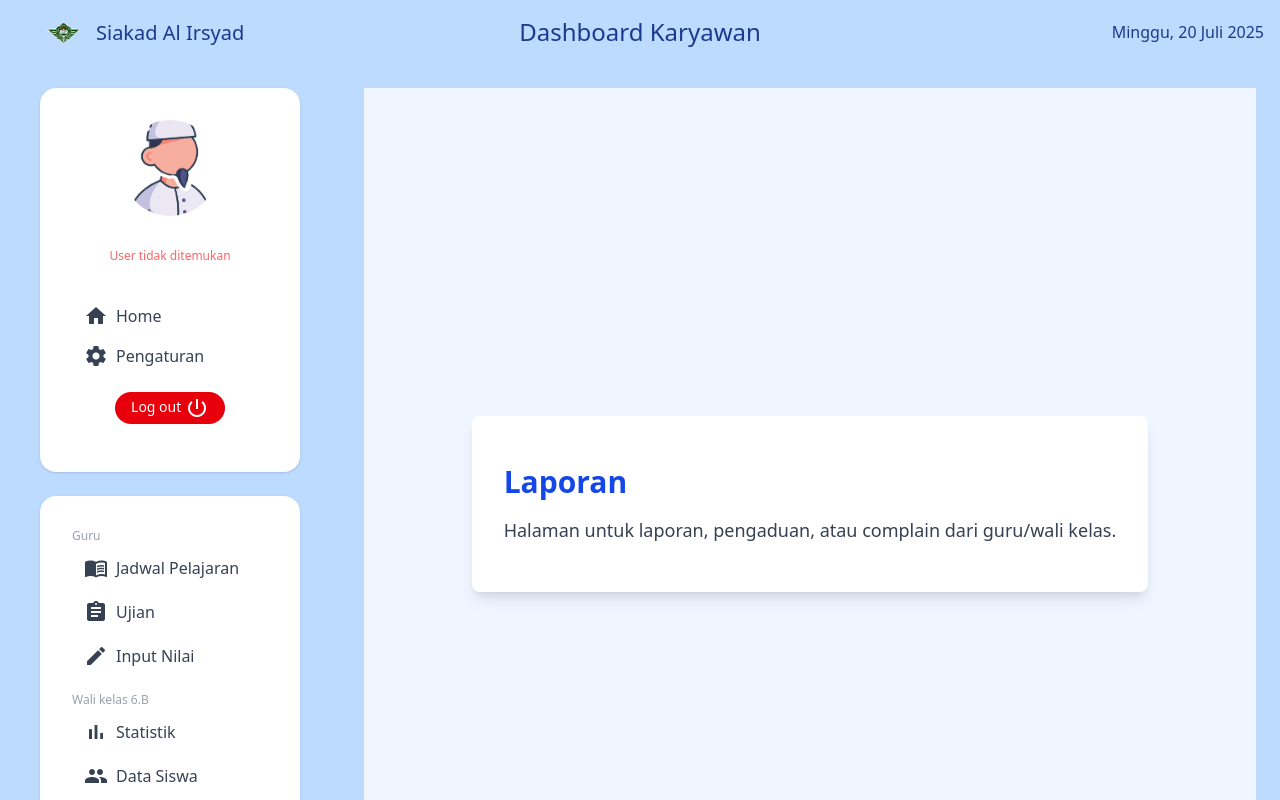
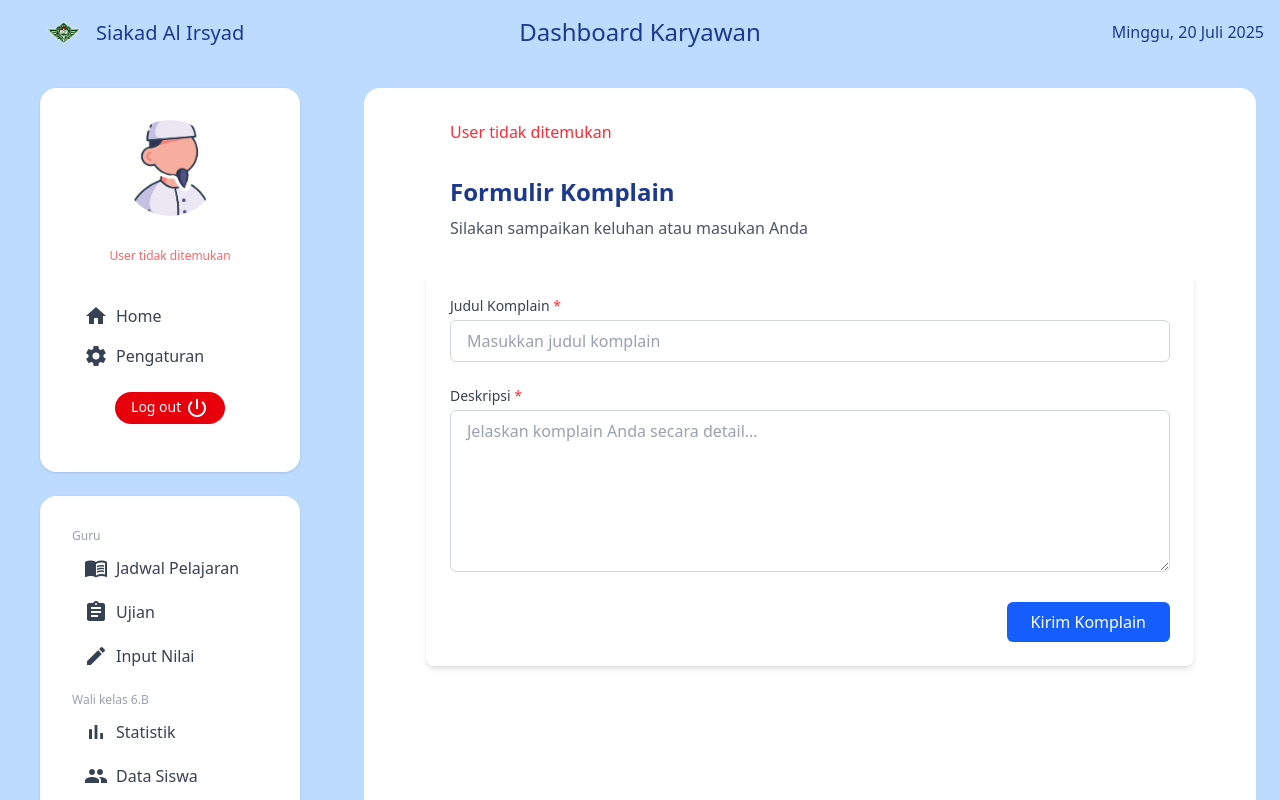
Before and after one commit to ProjectAmy/siakadgurujs, a Next.js app: page /dashboard/complain in a window 1280 px wide. Shown: the top 800 px of the page. Built offline with nearby package versions, Linux system fonts and the light colour scheme; no server answers.

Commit message:
input komplain

```diff
--- /dev/null
+++ b/src/app/dashboard/complain/metadata.ts
@@ -0,0 +1,3 @@
+import { getPageMetadata } from "@/utils/metadata";
+
+export const metadata = getPageMetadata("Laporan");
--- a/src/app/dashboard/complain/page.tsx
+++ b/src/app/dashboard/complain/page.tsx
@@ -1,13 +1,136 @@
-import { getPageMetadata } from "@/utils/metadata";
+"use client";
 
-export const metadata = getPageMetadata("Laporan");
+import { useState } from 'react';
+import { useKaryawanProfile } from "../../components/useKaryawanProfile";
 
 export default function ComplainPage() {
+  const { profile, loading, error } = useKaryawanProfile();
+  const [formData, setFormData] = useState({
+    title: '',
+    description: ''
+  });
+  const [isSubmitting, setIsSubmitting] = useState(false);
+  const [submitStatus, setSubmitStatus] = useState<{success: boolean; message: string} | null>(null);
+
+  const handleChange = (e: React.ChangeEvent<HTMLInputElement | HTMLTextAreaElement>) => {
+    const { name, value } = e.target;
+    setFormData(prev => ({
+      ...prev,
+      [name]: value
+    }));
+  };
+
+  const handleSubmit = async (e: React.FormEvent) => {
+    e.preventDefault();
+
+    if (!formData.title.trim() || !formData.description.trim()) {
+      setSubmitStatus({
+        success: false,
+        message: 'Judul dan deskripsi harus diisi!'
+      });
+      return;
+    }
+
+    setIsSubmitting(true);
+    setSubmitStatus(null);
+
+    try {
+      // Simulate API call
+      await new Promise(resolve => setTimeout(resolve, 1000));
+
+      // Reset form on success
+      setFormData({ title: '', description: '' });
+      setSubmitStatus({
+        success: true,
+        message: 'Komplain berhasil dikirim!'
+      });
+    } catch (error) {
+      setSubmitStatus({
+        success: false,
+        message: 'Terjadi kesalahan. Silakan coba lagi.'
+      });
+    } finally {
+      setIsSubmitting(false);
+    }
+  };
+
   return (
-    <div className="min-h-screen flex flex-col justify-center items-center bg-blue-50">
-      <div className="bg-white rounded-lg shadow-lg px-8 py-12 mt-8">
-        <h1 className="text-3xl font-bold mb-4 text-blue-700">Laporan</h1>
-        <p className="text-gray-700 text-lg">Halaman untuk laporan, pengaduan, atau complain dari guru/wali kelas.</p>
+    <div className="rounded-2xl min-h-screen flex flex-col bg-white">
+      <div className="w-full">
+        <div className="max-w-3xl mx-auto">
+          <div className="pt-8 px-6">
+            {loading ? (
+              <span className="animate-pulse text-gray-400">Loading...</span>
+            ) : error ? (
+              <span className="text-red-500">{error}</span>
+            ) : !profile ? (
+              <span className="text-red-500">Profil tidak ditemukan</span>
+            ) : (
+              <span className="text-xl md:text-2xl font-regular text-blue-900 text-center block">
+                Ahlan Wa Sahlan,&nbsp;
+                <span className="font-bold">
+                  {profile.editable?.[0]?.panggilan || profile.panggilan} {profile.editable?.[0]?.nama_singkat || profile.nama_singkat}
+                </span>!
+              </span>
+            )}
+          </div>
+          <div className="pt-8 px-6 mb-8">
+            <h1 className="text-2xl font-bold text-blue-900 mb-2">Formulir Komplain</h1>
+            <p className="text-gray-600">Silakan sampaikan keluhan atau masukan Anda</p>
+          </div>
+
+          <div className="bg-white shadow-md rounded-lg p-6">
+            {submitStatus && (
+              <div className={`mb-6 p-4 rounded ${submitStatus.success ? 'bg-green-100 text-green-700' : 'bg-red-100 text-red-700'}`}>
+                {submitStatus.message}
+              </div>
+            )}
+
+            <form onSubmit={handleSubmit} className="space-y-6">
+              <div>
+                <label htmlFor="title" className="block text-sm font-medium text-gray-700 mb-1">
+                  Judul Komplain <span className="text-red-500">*</span>
+                </label>
+                <input
+                  type="text"
+                  id="title"
+                  name="title"
+                  value={formData.title}
+                  onChange={handleChange}
+                  className="w-full px-4 py-2 text-gray-800 border border-gray-300 rounded-md placeholder-gray-400 transition-colors"
+                  placeholder="Masukkan judul komplain"
+                  disabled={isSubmitting}
+                />
+              </div>
+
+              <div>
+                <label htmlFor="description" className="block text-sm font-medium text-gray-700 mb-1">
+                  Deskripsi <span className="text-red-500">*</span>
+                </label>
+                <textarea
+                  id="description"
+                  name="description"
+                  rows={6}
+                  value={formData.description}
+                  onChange={handleChange}
+                  className="w-full px-4 py-2 text-gray-800 border border-gray-300 rounded-md placeholder-gray-400 transition-colors"
+                  placeholder="Jelaskan komplain Anda secara detail..."
+                  disabled={isSubmitting}
+                />
+              </div>
+
+              <div className="flex justify-end">
+                <button
+                  type="submit"
+                  disabled={isSubmitting}
+                  className={`px-6 py-2 rounded-md text-white ${isSubmitting ? 'bg-blue-400' : 'bg-blue-600 hover:bg-blue-700'} focus:outline-none focus:ring-2 focus:ring-offset-2 focus:ring-blue-500`}
+                >
+                  {isSubmitting ? 'Mengirim...' : 'Kirim Komplain'}
+                </button>
+              </div>
+            </form>
+          </div>
+        </div>
       </div>
     </div>
   );
--- a/src/app/dashboard/page.tsx
+++ b/src/app/dashboard/page.tsx
@@ -21,7 +21,7 @@
             <span className="text-red-500">Profil tidak ditemukan</span>
           ) : (
             <span className="text-xl md:text-2xl font-regular text-blue-900 text-center block">
-              Ahlan Wa Sahlan,<br />
+              Ahlan Wa Sahlan,&nbsp;
               <span className="font-bold">
                 {profile.editable?.[0]?.panggilan || profile.panggilan} {profile.editable?.[0]?.nama_singkat || profile.nama_singkat}
               </span>!
```
